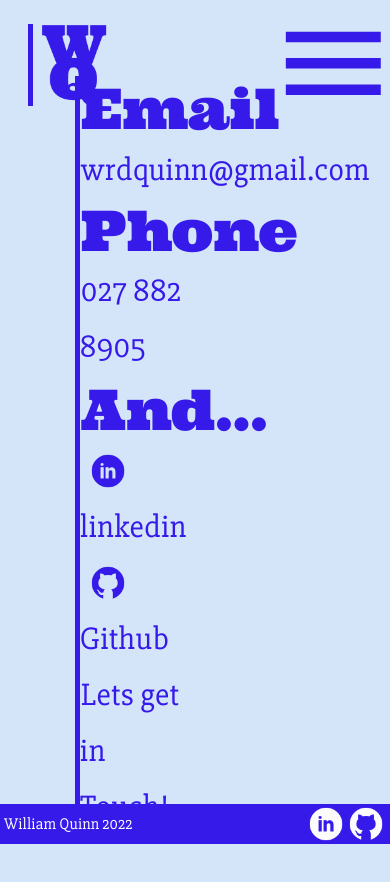
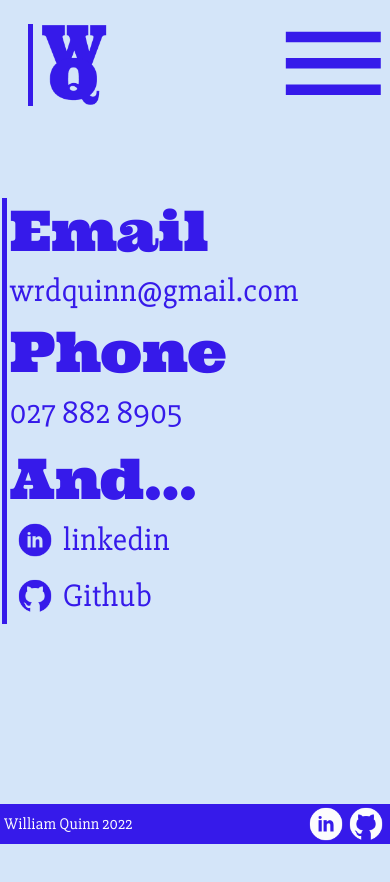
Before and after one commit to Will-Quinn/WillQuinnPortfolio, a React (Create React App) app in the folder willquinn/: page /Contact in a window 390 px wide. Shown: the top 882 px of the page. After the commit the page ends 844 px from the top, so only its background shows below. Built offline with nearby package versions, Linux system fonts and the light colour scheme.

Commit message:
contact page created for mobile

```diff
--- a/willquinn/src/routes/contact.js
+++ b/willquinn/src/routes/contact.js
@@ -1,15 +1,15 @@
 import React from "react";
-import NavBar from './shared/NavBar';
-import Footer from './shared/footer';
+import NavBar from "./shared/NavBar";
+import Footer from "./shared/footer";
 import { Typography } from "@mui/material";
-import { styled } from '@mui/material/styles';
-import Box from '@mui/material/Box';
-import Paper from '@mui/material/Paper';
-import Grid from '@mui/material/Grid';
+import { styled } from "@mui/material/styles";
+import Box from "@mui/material/Box";
+import Paper from "@mui/material/Paper";
+import Grid from "@mui/material/Grid";
 import { Avatar } from "@mui/material";
 import githubBlue from "../assets/githubBlue.png";
 import linkedinBlue from "../assets/linkedinBlue.png";
-import './css/contact.css'
+import "./css/contact.css";
 
 export default function Contact() {
   const Item = styled(Paper)(({ theme }) => ({
@@ -18,58 +18,149 @@ export default function Contact() {
     borderRadius: 0,
     backgroundColor: "transparent",
   }));
+  const MobileBox = styled(Box)(({ theme }) => ({
+    [theme.breakpoints.down("sm")]: {
+      display: "block",
+    },
+    [theme.breakpoints.up("sm")]: {
+      display: "none",
+    },
+  }));
+  const MonitorBox = styled(Box)(({ theme }) => ({
+    [theme.breakpoints.up("sm")]: {
+      display: "block",
+    },
+    [theme.breakpoints.down("sm")]: {
+      display: "none",
+    },
+  }));
   return (
     <div className="contact">
       <NavBar />
-      <Box sx={{ flexGrow: 1, marginTop: "10%", bgcolor: 0 }}>
+      <MonitorBox sx={{ flexGrow: 1, marginTop: "10%", bgcolor: 0 }}>
         <Grid container spacing={2}>
           <Grid item xs={6}>
             <Item>
-         <div className="contactBody"sx={{  borderLeft: "5px solid #361aea"}}>
-          <Typography className="contactHeading" variant="h1" component="h1" color="#361aea"
-          sx={{marginLeft: "1%"}}>
+              <div
+                className="contactBody"
+                sx={{ borderLeft: "5px solid #361aea" }}
+              >
+                <Typography
+                  className="contactHeading"
+                  variant="h1"
+                  component="h1"
+                  color="#361aea"
+                  sx={{ marginLeft: "1%" }}
+                >
                   Email
                 </Typography>
-          <Typography className="contactText" variant="subtitle1" component="subtitle1" color="#361aea"
-          sx={{marginLeft: "1%"}}>
-            <a href="mailto:wrdquinn@gmail.com" className="contactLink">wrdquinn@gmail.com</a>
+                <Typography
+                  className="contactText"
+                  variant="subtitle1"
+                  component="subtitle1"
+                  color="#361aea"
+                  sx={{ marginLeft: "1%" }}
+                >
+                  <a href="mailto:wrdquinn@gmail.com" className="contactLink">
+                    wrdquinn@gmail.com
+                  </a>
                 </Typography>
-          <Typography className="contactHeading" variant="h1" component="h1" color="#361aea"
-          sx={{marginLeft: "1%"}}>
+                <Typography
+                  className="contactHeading"
+                  variant="h1"
+                  component="h1"
+                  color="#361aea"
+                  sx={{ marginLeft: "1%" }}
+                >
                   Phone
                 </Typography>
-          <Typography className="contactText" variant="subtitle1" component="subtitle1" color="#361aea"
-          sx={{marginLeft: "1%"}}>
-            <a href="tel:0278828905" className="contactLink">027 882 8905</a>
+                <Typography
+                  className="contactText"
+                  variant="subtitle1"
+                  component="subtitle1"
+                  color="#361aea"
+                  sx={{ marginLeft: "1%" }}
+                >
+                  <a href="tel:0278828905" className="contactLink">
+                    027 882 8905
+                  </a>
                 </Typography>
-          <Typography className="contactHeading" variant="h1" component="h1" color="#361aea"
-          sx={{marginLeft: "1%", marginTop: "2%"}}>
+                <Typography
+                  className="contactHeading"
+                  variant="h1"
+                  component="h1"
+                  color="#361aea"
+                  sx={{ marginLeft: "1%", marginTop: "2%" }}
+                >
                   And...
                 </Typography>
-          <div className="iconDivs" sx={{  martginLeft: "0"}}>
+                <div className="iconDivs" sx={{ martginLeft: "0" }}>
                   <div className="contactIconDiv1">
-          <Typography className="contactText" variant="subtitle1" component="subtitle1" color="#361aea">
-            <Avatar sx={{ width: "2.5rem", height: "2.5rem", float: "left", margin: "0.5rem", left: "0"}}
+                    <Typography
+                      className="contactText"
+                      variant="subtitle1"
+                      component="subtitle1"
+                      color="#361aea"
+                    >
+                      <Avatar
+                        sx={{
+                          width: "2.5rem",
+                          height: "2.5rem",
+                          float: "left",
+                          margin: "0.5rem",
+                          left: "0",
+                        }}
                         alt="linkedin"
                         src={linkedinBlue}
                         variant="square"
                       />
-            <a href="https://www.linkedin.com/in/william-quinn-03694a218/" className="contactLink" rel="noreferrer" target="_blank">linkedin</a>
+                      <a
+                        href="https://www.linkedin.com/in/william-quinn-03694a218/"
+                        className="contactLink"
+                        rel="noreferrer"
+                        target="_blank"
+                      >
+                        linkedin
+                      </a>
                     </Typography>
                   </div>
                   <div className="contactIconDiv2">
-          <Typography className="contactText" variant="subtitle1" component="subtitle1" color="#361aea">
-            <Avatar sx={{ width: "2.5rem", height: "2.5rem", float: "left", margin: "0.5rem", left: "0"}}
+                    <Typography
+                      className="contactText"
+                      variant="subtitle1"
+                      component="subtitle1"
+                      color="#361aea"
+                    >
+                      <Avatar
+                        sx={{
+                          width: "2.5rem",
+                          height: "2.5rem",
+                          float: "left",
+                          margin: "0.5rem",
+                          left: "0",
+                        }}
                         alt="linkedin"
                         src={githubBlue}
                         variant="square"
                       />
-            <a href="https://github.com/Will-Quinn" className="contactLink" rel="noreferrer" target="_blank">Github</a>
+                      <a
+                        href="https://github.com/Will-Quinn"
+                        className="contactLink"
+                        rel="noreferrer"
+                        target="_blank"
+                      >
+                        Github
+                      </a>
                     </Typography>
                   </div>
                 </div>
-         <Typography className="contactText" variant="subtitle1" component="subtitle1" color="#361aea"
-          sx={{marginLeft: "1%",flexWrap: "wrap" }}>
+                <Typography
+                  className="contactText"
+                  variant="subtitle1"
+                  component="subtitle1"
+                  color="#361aea"
+                  sx={{ marginLeft: "1%", flexWrap: "wrap" }}
+                >
                   Lets get in Touch!
                 </Typography>
               </div>
@@ -77,14 +168,138 @@ export default function Contact() {
           </Grid>
           <Grid item xs={6}>
             <Item>
-         <div className="contactForm">
-
+              <div className="contactForm"></div>
+            </Item>
+          </Grid>
+        </Grid>
+      </MonitorBox>
+      <MobileBox sx={{ flexGrow: 1, marginTop: "10%", bgcolor: 0 }}>
+        <Grid container spacing={2}>
+          <Grid item xs={6}>
+            <Item>
+              <div
+                className="contactBodyM"
+                sx={{ borderLeft: "5px solid #361aea" }}
+              >
+                <Typography
+                  className="contactHeading"
+                  variant="h1"
+                  component="h1"
+                  color="#361aea"
+                  sx={{ marginLeft: "1%" }}
+                >
+                  Email
+                </Typography>
+                <Typography
+                  className="contactText"
+                  variant="subtitle1"
+                  component="subtitle1"
+                  color="#361aea"
+                  sx={{ marginLeft: "1%" }}
+                >
+                  <a href="mailto:wrdquinn@gmail.com" className="contactLink">
+                    wrdquinn@gmail.com
+                  </a>
+                </Typography>
+                <Typography
+                  className="contactHeading"
+                  variant="h1"
+                  component="h1"
+                  color="#361aea"
+                  sx={{ marginLeft: "1%" }}
+                >
+                  Phone
+                </Typography>
+                <Typography
+                  className="contactText"
+                  variant="subtitle1"
+                  component="subtitle1"
+                  color="#361aea"
+                  sx={{ marginLeft: "1%" }}
+                >
+                  <a href="tel:0278828905" className="contactLink">
+                    027 882 8905
+                  </a>
+                </Typography>
+                <Typography
+                  className="contactHeading"
+                  variant="h1"
+                  component="h1"
+                  color="#361aea"
+                  sx={{ marginLeft: "1%", marginTop: "2%" }}
+                >
+                  And...
+                </Typography>
+                <div className="iconDivs" sx={{ martginLeft: "0" }}>
+                  <div className="contactIconDiv1">
+                    <Typography
+                      className="contactText"
+                      variant="subtitle1"
+                      component="subtitle1"
+                      color="#361aea"
+                    >
+                      <Avatar
+                        sx={{
+                          width: "2.5rem",
+                          height: "2.5rem",
+                          float: "left",
+                          margin: "0.5rem",
+                          left: "0",
+                        }}
+                        alt="linkedin"
+                        src={linkedinBlue}
+                        variant="square"
+                      />
+                      <a
+                        href="https://www.linkedin.com/in/william-quinn-03694a218/"
+                        className="contactLink"
+                        rel="noreferrer"
+                        target="_blank"
+                      >
+                        linkedin
+                      </a>
+                    </Typography>
+                  </div>
+                  <div className="contactIconDiv2">
+                    <Typography
+                      className="contactText"
+                      variant="subtitle1"
+                      component="subtitle1"
+                      color="#361aea"
+                    >
+                      <Avatar
+                        sx={{
+                          width: "2.5rem",
+                          height: "2.5rem",
+                          float: "left",
+                          margin: "0.5rem",
+                          left: "0",
+                        }}
+                        alt="linkedin"
+                        src={githubBlue}
+                        variant="square"
+                      />
+                      <a
+                        href="https://github.com/Will-Quinn"
+                        className="contactLink"
+                        rel="noreferrer"
+                        target="_blank"
+                      >
+                        Github
+                      </a>
+                    </Typography>
+                  </div>
+                </div>
               </div>
             </Item>
           </Grid>
-
+          <Grid item xs={6}>
+            <Item>
+              <div className="contactForm"></div>
+            </Item>
           </Grid>
-    </Box>
+        </Grid>
+      </MobileBox>
       <div className="footerDiv2">
         <Footer />
       </div>
--- a/willquinn/src/routes/css/contact.css
+++ b/willquinn/src/routes/css/contact.css
@@ -91,3 +91,12 @@ font-size: 2rem!important;
         border-left-width: 5px;
     }
 }
+.contactBodyM{
+  border-left: 5px solid #361aea;
+  margin-left: 1%;
+  margin-top: 85%;
+  width: max-content;
+  box-sizing: border-box;
+  animation: 300ms linear borderIn;
+  animation-timing-function: cubic-bezier(0.2,-2,0.8,2);
+}
```
Lines whose indentation alone changed are shown as unchanged.
